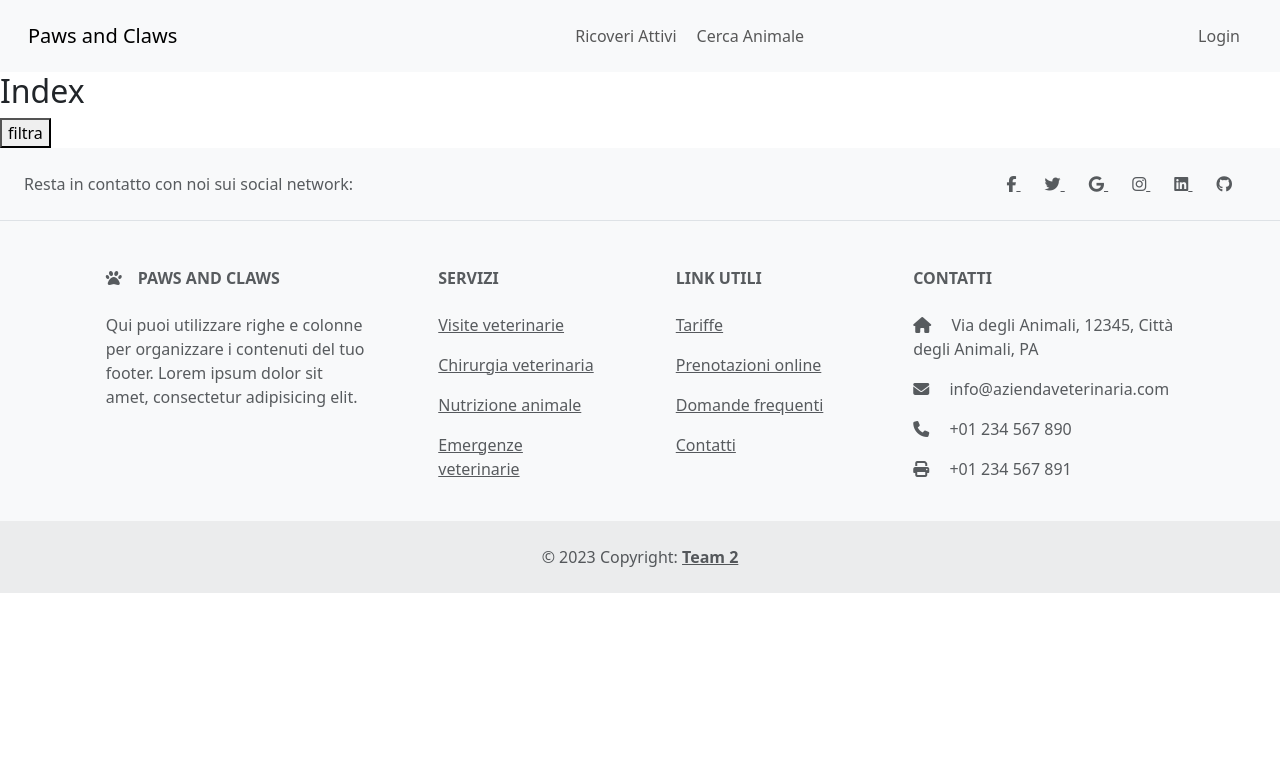
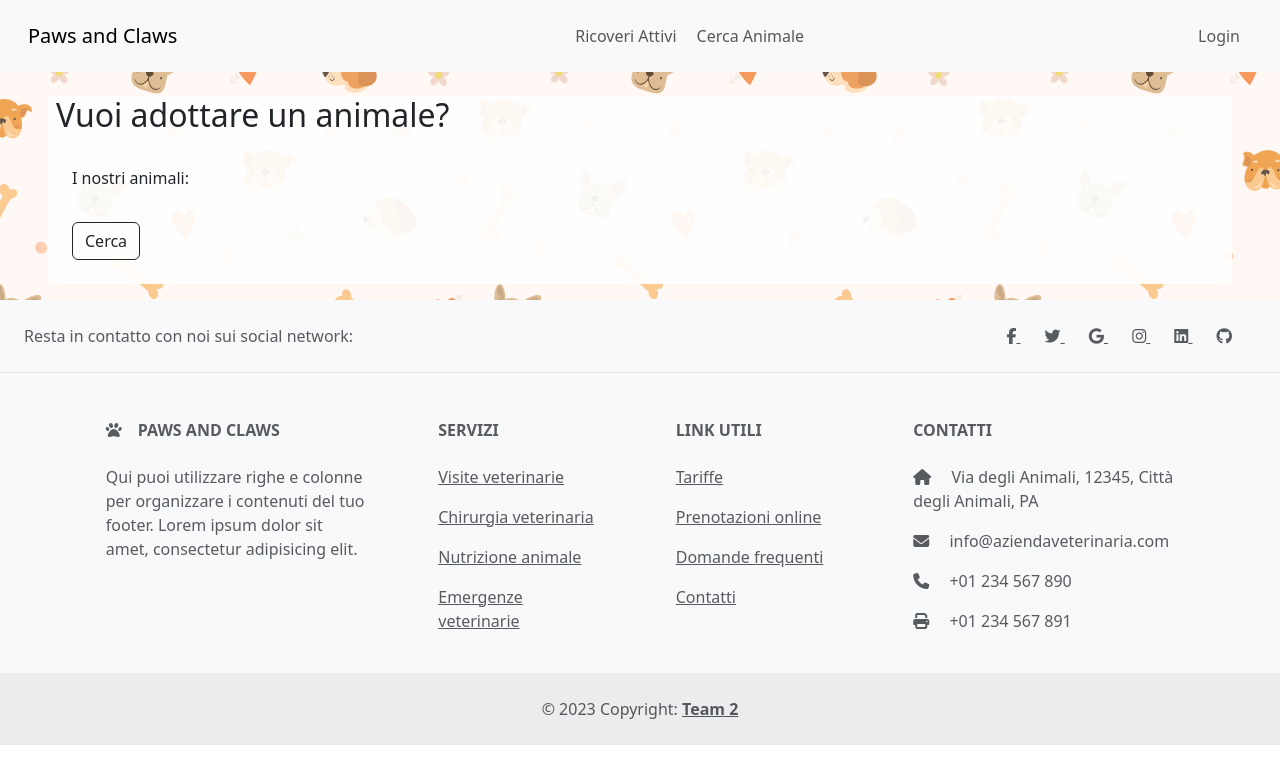
Before and after one commit to alessioportacci/Epicode-U5-W4-BuildWeek, an ASP.NET MVC app: page /Ricoveri in a window 1280 px wide. Shown: the top 784 px of the page. Run offline with ASP.NET Core 8 and stand-ins for ASP.NET MVC 5, Linux system fonts and the light colour scheme; the project's own start-up code is not run, and a stand-in starts its controllers and pages; some libraries are stand-ins or nearby versions.

Commit message:
Pagina adozione animali

```diff
--- a/U5-W4-BuildWeek/Scripts/MyScripts/RicoveriIndex.js
+++ b/U5-W4-BuildWeek/Scripts/MyScripts/RicoveriIndex.js
@@ -2,7 +2,7 @@
 {
 
     $("#tab").empty()
-    $("#tab").addClass("d-none")
+    $("#main-tab").addClass("d-none")
 
 
     //Mi prendo le checkbox
@@ -25,14 +25,17 @@
                 $("#agg").empty()
                 $.each(animali, function (i, item) {
                     let card =
-                        "<div class='card' style='width: 18rem;'>" +
-                        "<img src ='./Content/Imgs/Animali/" + item.Foto + "' class='card-img-top' alt = '..'>" +
-                        "<div class='card-body'> " +
-                        "<h5 class='card-title'>" + item.Nome + "</h5> " +
-                        "<p class='card-text'>" + item.Colore + "</p>" +
-                        "<a href='Animali/DettaglioAnimale/" + item.Id + "' class='btn btn-primary'>Storia medica</a> " +
-                        "</div>" +
+                        "<div class='p-2 px-3'>" +
+                            "<div class='card' style='width:'>" +
+                                "<img src ='./Content/Imgs/Animali/" + item.Foto + "' class='card-img-top w-100' alt = '..'>" +
+                                "<div class='card-body'> " +
+                                    "<h5 class='card-title'>" + item.Nome + "</h5> " +
+                                    "<p class='card-text'>" + item.Colore + "</p>" +
+                                    "<a href='Animali/DettaglioAnimale/" + item.Id + "' class='btn btn-outline-dark m-auto'>Storia medica</a> " +
+                                "</div>" +
+                            "</div>" +
                         "</div>"
+
 
 
                     $("#agg").append(card)
@@ -48,7 +51,7 @@
 function RicoveriList() {
 
     $("#agg").empty()
-    $("#tab").removeClass("d-none")
+    $("#main-tab").removeClass("d-none")
     $("#tab").empty()
 
 
--- a/U5-W4-BuildWeek/Views/Ricoveri/Index.cshtml
+++ b/U5-W4-BuildWeek/Views/Ricoveri/Index.cshtml
@@ -3,27 +3,58 @@
     ViewBag.Title = "Index";
 }
 
-<h2>Index</h2>
+<div class="table-container">
 
-<button onclick="filtra()"> filtra </button>
+    <div class="p-3 px-5 table-container">
+        <div class="rounded" style="background-color: rgb(255, 255, 255, 0.92); ">
 
+            <h2 class="m-2">Vuoi adottare un animale?</h2>
+            <div class="p-4">
+                <p>I nostri animali:</p>
+                <div class="row row-cols-2 row-cols-md-3">
 
                     @foreach (U5_W4_BuildWeek.Models.DbModels.AnimaliTipologia razza in ViewBag.Tipologie)
                     {
+                        <div>
                             <input type="checkbox" id="@razza.Id" />
-    <label for="@razza.Id"> @razza.Tipologia</label>
-    <br>
+                            <label for="@razza.Id"> @razza.Tipologia</label> <br />
+                        </div>
                     }
+
+                </div>
+
+
+                <div class="mt-3">
+
+                    <button class="btn btn-outline-dark" onclick="filtra()"> Cerca </button>
 
                     @if (User.IsInRole("Admin") || User.IsInRole("Veterinario"))
                     {
-    <button onclick="RicoveriList()"> Ottieni tutti i ricoveri </button>
+                        <button class="btn btn-outline-dark" onclick="RicoveriList()"> Ottieni tutti i ricoveri </button>
                     }
 
-<div id="agg"></div>
-<table id="tab" class='table d-none'>
+                </div>
 
+            </div>
+
+
+            <div id="agg" class="row row-cols-1 row-cols-md-4 justify-content-between"></div>
+
+
+            <div id="main-tab" class="table-animali d-none">
+
+                <div class="header">Ricoveri attivi</div>
+
+                <table id="tab" class='table mb-0'>
                 </table>
+            </div>
+
+        </div>
+
+
+
+
+        </div>
 
         @section scripts
 {
```
Lines whose indentation alone changed are shown as unchanged.
